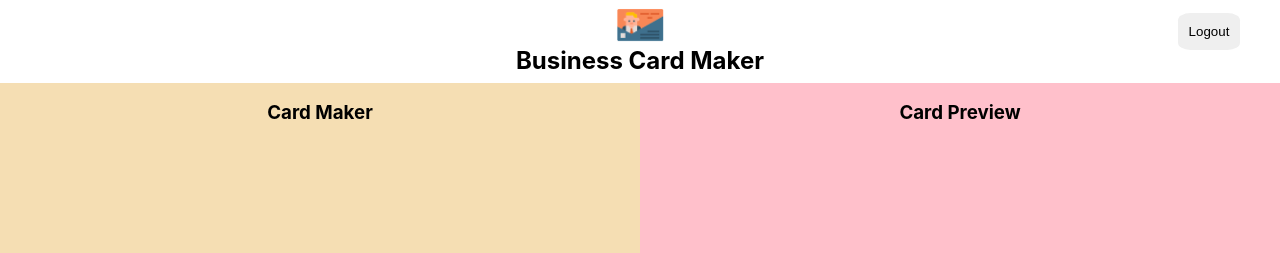
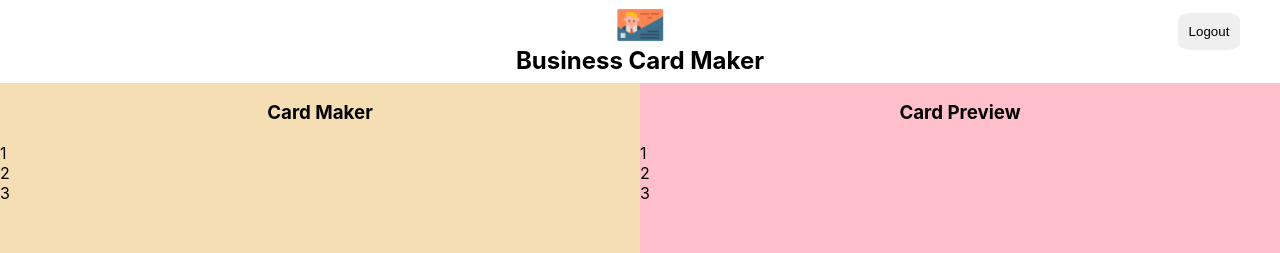
Before and after one commit to JayeHa/online-notes, a React (Create React App) app: page /maker in a window 1280 px wide. Shown: the top 253 px of the page. Built offline with nearby package versions, Linux system fonts and the light colour scheme; no server answers; sample sign-in values are in the browser's storage.

Commit message:
10.9 Maker 레이아웃 작업 💡

```diff
--- /dev/null
+++ b/src/components/card/card.jsx
@@ -0,0 +1,12 @@
+import React from 'react';
+import styles from './card.module.css'
+
+const Card = ({card}) => {
+    return (
+        <div>
+            {card.id}
+        </div>
+    );
+};
+
+export default Card;
--- /dev/null
+++ b/src/components/card_edit_form/card_edit_form.jsx
@@ -0,0 +1,12 @@
+import React from 'react';
+import styles from './card_edit_form.module.css'
+
+const Card_edit_form = ({card}) => {
+    return (
+        <div>
+            {card.id}
+        </div>
+    );
+};
+
+export default Card_edit_form;
--- a/src/components/editor/editor.jsx
+++ b/src/components/editor/editor.jsx
@@ -1,9 +1,15 @@
 import React from 'react';
+import Card_edit_form from '../card_edit_form/card_edit_form';
 import styles from './editor.module.css';
 
-const Editor = (props) => (
+const Editor = ({cards}) => (
     <section className={styles.editor}>
         <h1 className={styles.title}>Card Maker</h1>
+        {
+            cards.map(card => (
+                <Card_edit_form card={card}/>
+            ))
+        }
     </section>
 );
 export default Editor;
--- a/src/components/maker/maker.jsx
+++ b/src/components/maker/maker.jsx
@@ -1,4 +1,4 @@
-import React, { useEffect } from 'react';
+import React, { useEffect, useState } from 'react';
 import { useHistory } from 'react-router-dom';
 import Editor from '../editor/editor';
 import Footer from '../footer/footer';
@@ -7,6 +7,41 @@ import Preview from '../preview/preview';
 import styles from './maker.module.css';
 
 const Maker = ({authService}) => {
+    const [cards, setCards] = useState([
+        {
+            id: '1',
+            name: 'Eliie',
+            company: 'Samsung',
+            theme: 'light',
+            title: 'Software Engineer',
+            email: 'ellie@gmail.com',
+            message: 'go for it',
+            fileName: 'ellie',
+            fileURL: 'ellie.png'
+        },
+        {
+            id: '2',
+            name: 'Eliie2',
+            company: 'Samsung',
+            theme: 'light',
+            title: 'Software Engineer',
+            email: 'ellie@gmail.com',
+            message: 'go for it',
+            fileName: 'ellie',
+            fileURL: 'ellie.png'
+        },
+        {
+            id: '3',
+            name: 'Eliie3',
+            company: 'Samsung',
+            theme: 'light',
+            title: 'Software Engineer',
+            email: 'ellie@gmail.com',
+            message: 'go for it',
+            fileName: 'ellie',
+            fileURL: 'ellie.png'
+        },
+    ]);
     const history = useHistory();
     const onLogout = () => {
         authService.logout();
@@ -24,8 +59,8 @@ const Maker = ({authService}) => {
         <section className={styles.maker}>
             <Header onLogout={onLogout}/>
             <div className={styles.container}>
-                <Editor/>
-                <Preview/>
+                <Editor cards={cards}/>
+                <Preview cards={cards}/>
             </div>
             <Footer />
         </section>
--- a/src/components/preview/preview.jsx
+++ b/src/components/preview/preview.jsx
@@ -1,9 +1,15 @@
 import React from 'react';
+import Card from '../card/card';
 import styles from './preview.module.css';
 
-const Preview = (props) => (
+const Preview = ({cards}) => (
     <section className={styles.preview}>
         <h1 className={styles.title}>Card Preview</h1>
+        {
+            cards.map(card => (
+                <Card card={card}/>
+            ))
+        }
     </section>
 );
 export default Preview;
```
Also changed, not shown: src/components/card/card.module.css (added), src/components/card_edit_form/card_edit_form.module.css (added).
